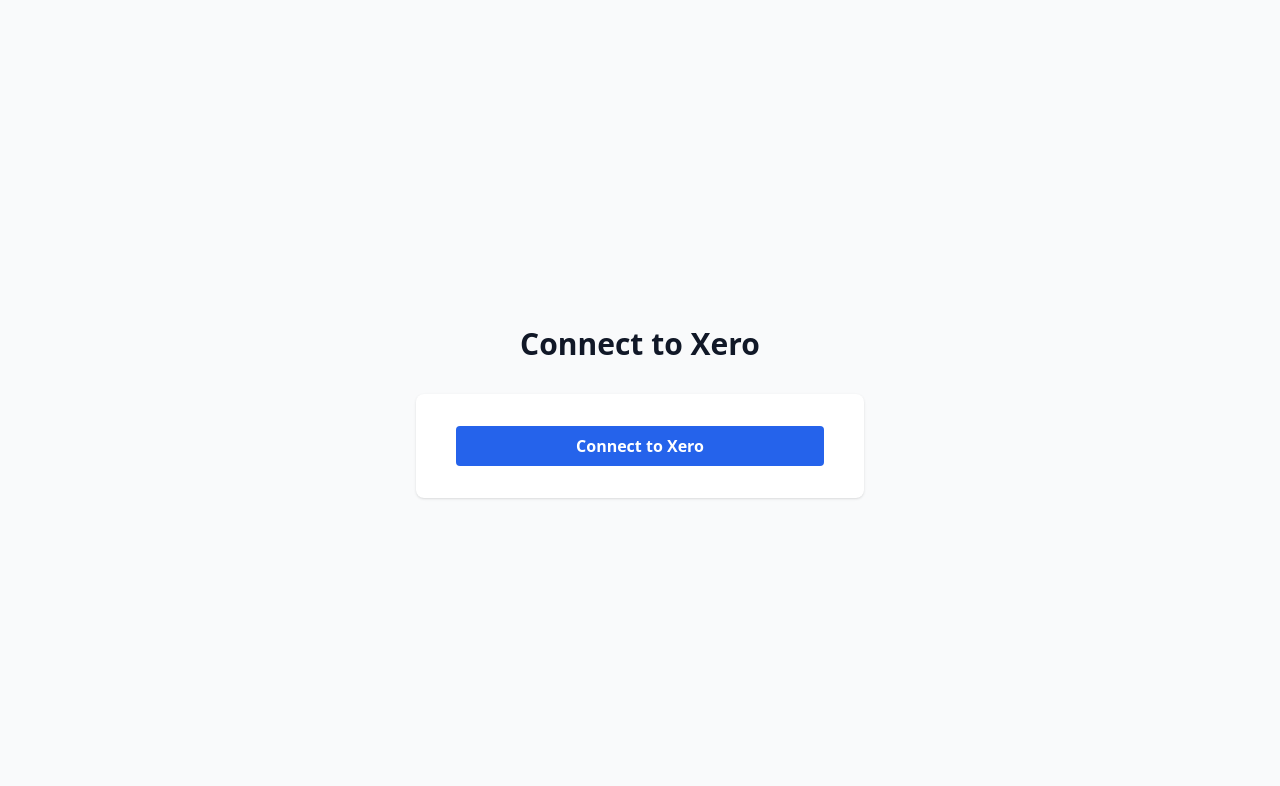
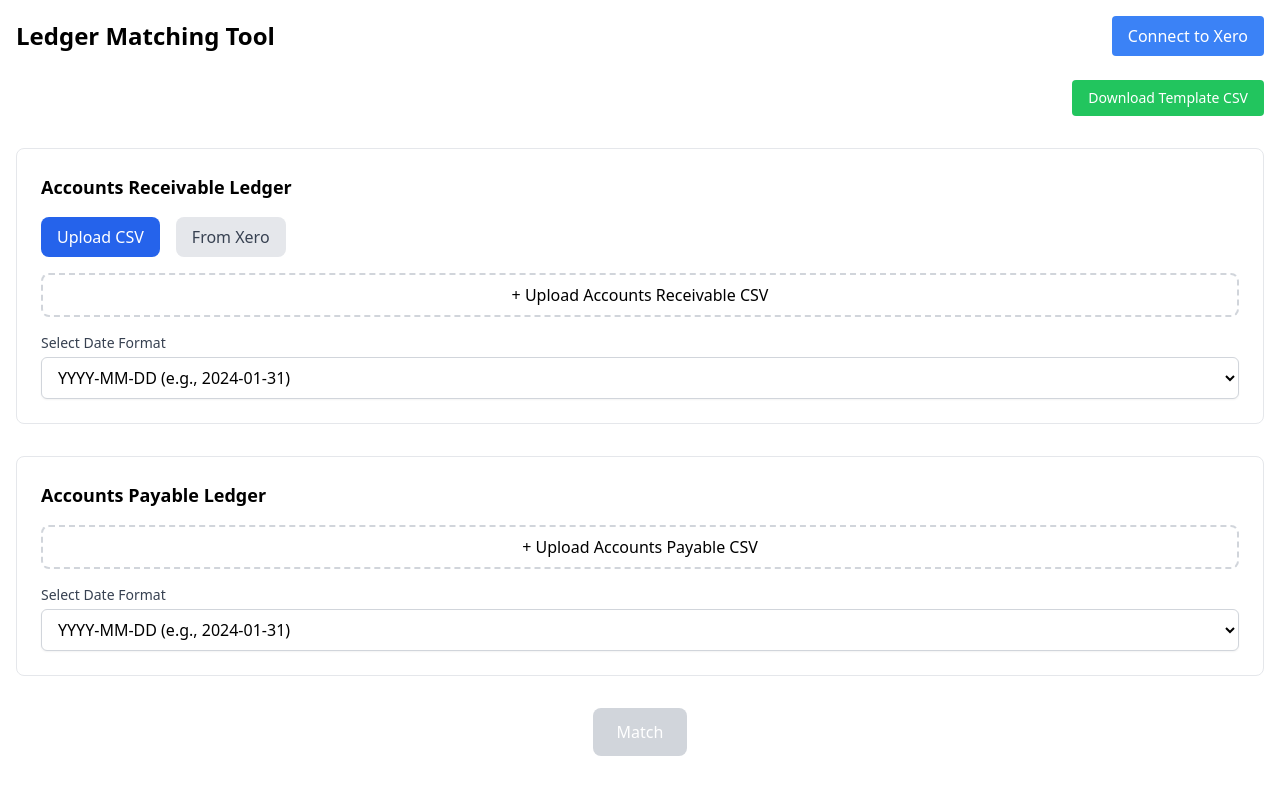
Before and after one commit to TomWall1/Ledger-Match, a React (Create React App) app in the folder frontend/: page / in a window 1280 px wide. Before the commit this address led to /auth/xero. Shown: the top 786 px of the page. Built offline with nearby package versions, Linux system fonts and the light colour scheme.

Commit message:
Make CSV matching default and Xero connection optional

```diff
--- a/frontend/src/App.js
+++ b/frontend/src/App.js
@@ -1,5 +1,5 @@
 import React, { useState, useEffect } from 'react';
-import { BrowserRouter as Router, Routes, Route, Navigate, useLocation } from 'react-router-dom';
+import { BrowserRouter as Router, Routes, Route, useLocation } from 'react-router-dom';
 import MatchingResults from './components/MatchingResults.jsx';
 import DateFormatSelect from './components/DateFormatSelect.jsx';
 import XeroAuth from './components/XeroAuth.js';
@@ -9,38 +9,9 @@ import { FileUpload } from './components/FileUpload.jsx';
 import { AuthUtils } from './utils/auth.js';
 import { TestUpload } from './components/TestUpload.jsx';
 
-function PrivateRoute({ children }) {
-  const [isAuthenticated, setIsAuthenticated] = useState(false);
-  const [isLoading, setIsLoading] = useState(true);
-  const location = useLocation();
-  const params = new URLSearchParams(location.search);
-
-  useEffect(() => {
-    const checkAuth = async () => {
-      const authenticated = params.get('authenticated');
-      if (authenticated === 'true') {
-        AuthUtils.setAuthState({ isAuthenticated: true });
-        setIsAuthenticated(true);
-        window.history.replaceState({}, document.title, window.location.pathname);
-      } else {
-        const authStatus = await AuthUtils.verifyAuth();
-        setIsAuthenticated(authStatus);
-      }
-      setIsLoading(false);
-    };
-
-    checkAuth();
-  }, [location.search]);
-
-  if (isLoading) {
-    return <div>Loading...</div>;
-  }
-
-  return isAuthenticated ? children : <Navigate to="/auth/xero" />;
-}
-
 function MainApp() {
   const [currentScreen, setCurrentScreen] = useState('upload');
+  const [isAuthenticated, setIsAuthenticated] = useState(false);
   const [matches, setMatches] = useState({
     totals: {
       company1Total: "0.00",
@@ -64,6 +35,15 @@ function MainApp() {
     company1: 'YYYY-MM-DD',
     company2: 'YYYY-MM-DD'
   });
+
+  // Check Xero auth status on component mount
+  useEffect(() => {
+    const checkAuth = async () => {
+      const authStatus = await AuthUtils.verifyAuth();
+      setIsAuthenticated(authStatus);
+    };
+    checkAuth();
+  }, []);
 
   const handleFileUpload = (companyKey, fileData) => {
     setFiles(prev => ({
@@ -174,7 +154,17 @@ function MainApp() {
     <div className="container mx-auto p-4">
       {currentScreen === 'upload' ? (
         <>
-          <h1 className="text-2xl font-bold mb-6">Ledger Matching Tool</h1>
+          <div className="flex justify-between items-center mb-6">
+            <h1 className="text-2xl font-bold">Ledger Matching Tool</h1>
+            {!isAuthenticated && (
+              <a
+                href="/auth/xero"
+                className="px-4 py-2 bg-blue-500 text-white rounded hover:bg-blue-600"
+              >
+                Connect to Xero
+              </a>
+            )}
+          </div>
 
           {error && (
             <div className="mb-4 p-4 bg-red-100 border border-red-400 text-red-700 rounded">
@@ -199,6 +189,7 @@ function MainApp() {
                 onDateFormatChange={(format) => handleDateFormatChange('company1', format)}
                 selectedDateFormat={dateFormats.company1}
                 file={files.company1}
+                isXeroAuthenticated={isAuthenticated}
               />
             </div>
 
@@ -283,14 +274,7 @@ function App() {
         <Route path="/auth/xero" element={<XeroAuth />} />
         <Route path="/auth/xero/callback" element={<XeroCallback />} />
         <Route path="/test" element={<TestUpload />} />
-        <Route
-          path="/*"
-          element={
-            <PrivateRoute>
-              <MainApp />
-            </PrivateRoute>
-          }
-        />
+        <Route path="/*" element={<MainApp />} />
       </Routes>
     </Router>
   );
```
